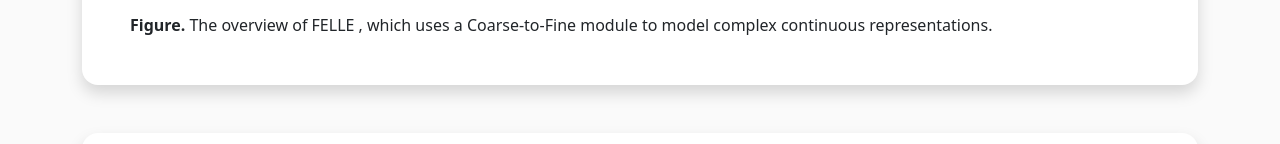
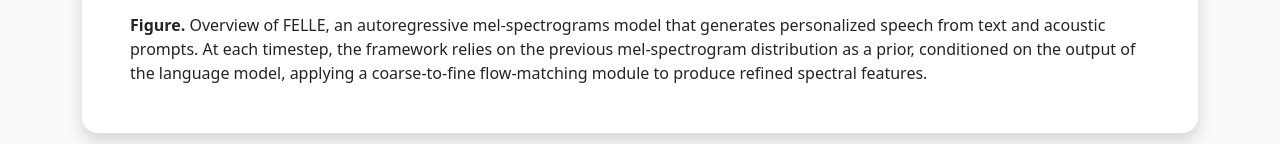
Before and after one commit to felle-demo/felle-demo.github.io, a plain HTML site: page index.html in a window 1280 px wide. Shown: the part 1408-1552 px from the top of the page. Drawn offline with Linux system fonts and the light colour scheme.

Commit message:
Update index.html

```diff
--- a/index.html
+++ b/index.html
@@ -73,8 +73,7 @@
                     </body>
                     <p style="width: 100%; margin: auto; ">
                         <b>Figure.</b>
-                        The overview of FELLE , which uses a Coarse-to-Fine module to model complex continuous
-                        representations.
+                         Overview of FELLE, an autoregressive mel-spectrograms model that generates personalized speech from text and acoustic prompts. At each timestep, the framework relies on the previous mel-spectrogram distribution as a prior, conditioned on the output of the language model, applying a coarse-to-fine flow-matching module to produce refined spectral features.
                     </p>
                 </div>
 
```
